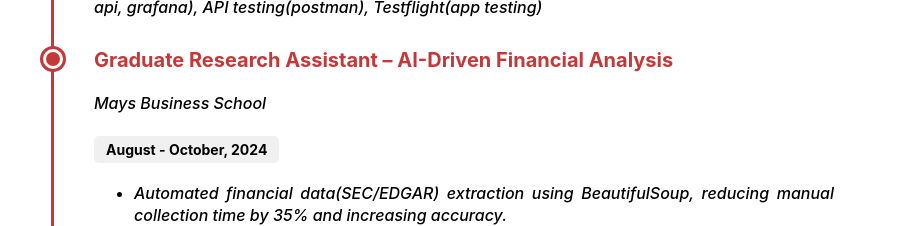
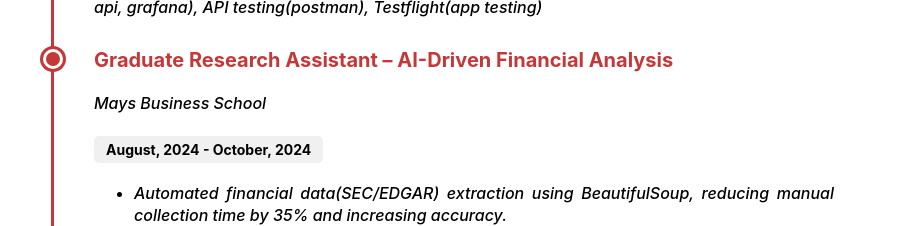
Before and after one commit to pragyamittal0/my-portfolio, a React (Create React App) app in the folder src/: page /experience in a window 1280 px wide. Shown: the part 1320-1546 px from the top of the page, without its empty margins (159-1067 px from the left). Built offline with nearby package versions, Linux system fonts and the light colour scheme; the HTML template or start-up script is replaced by a standard one.

Commit message:
Fix duration format for Graduate Research Assistant role
Updated the duration format for the Graduate Research Assistant position.

```diff
--- a/src/Components/Experience.jsx
+++ b/src/Components/Experience.jsx
@@ -43,7 +43,7 @@ const Experience = () => {
     },
     {
       title: "Graduate Research Assistant – AI-Driven Financial Analysis",
-      duration: "August - October, 2024",
+      duration: "August, 2024 - October, 2024",
       institution: "Mays Business School",
       description: [
         "Automated financial data(SEC/EDGAR) extraction using BeautifulSoup, reducing manual collection time by 35% and increasing accuracy.",
```
